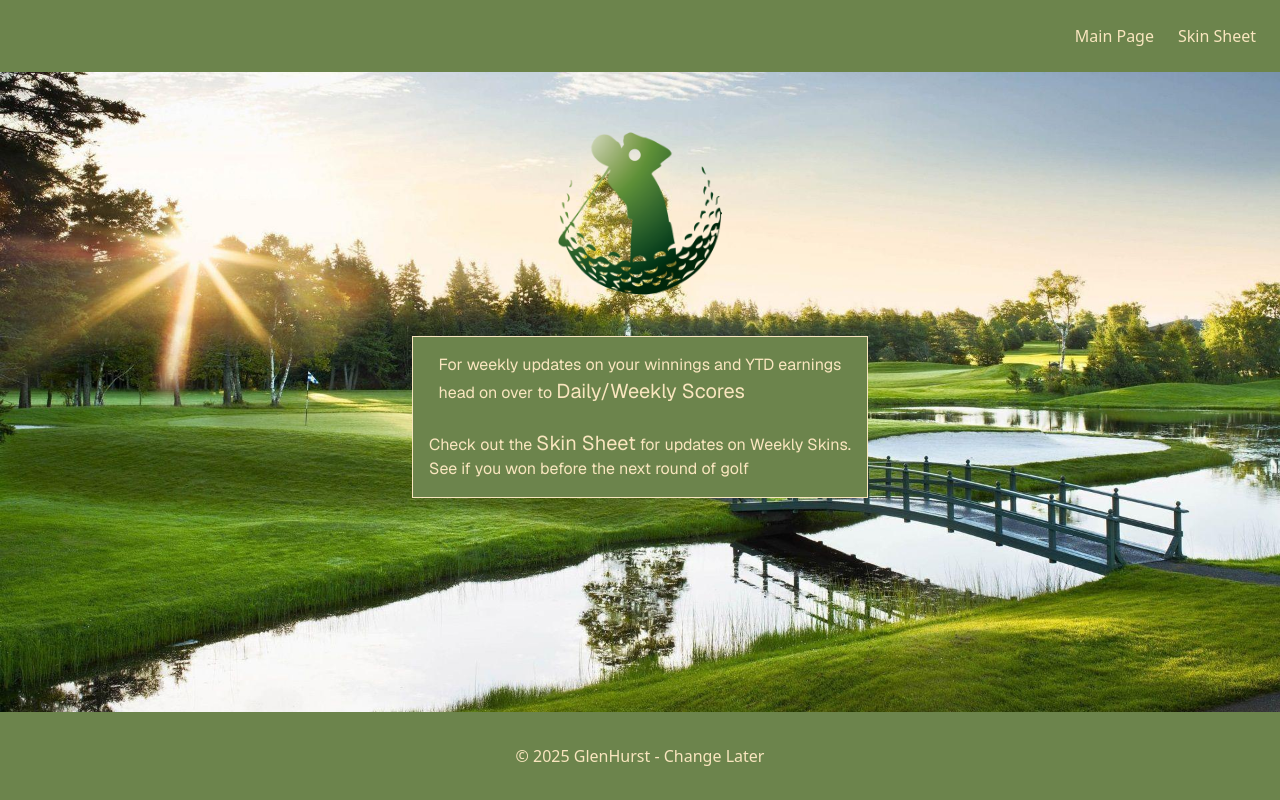
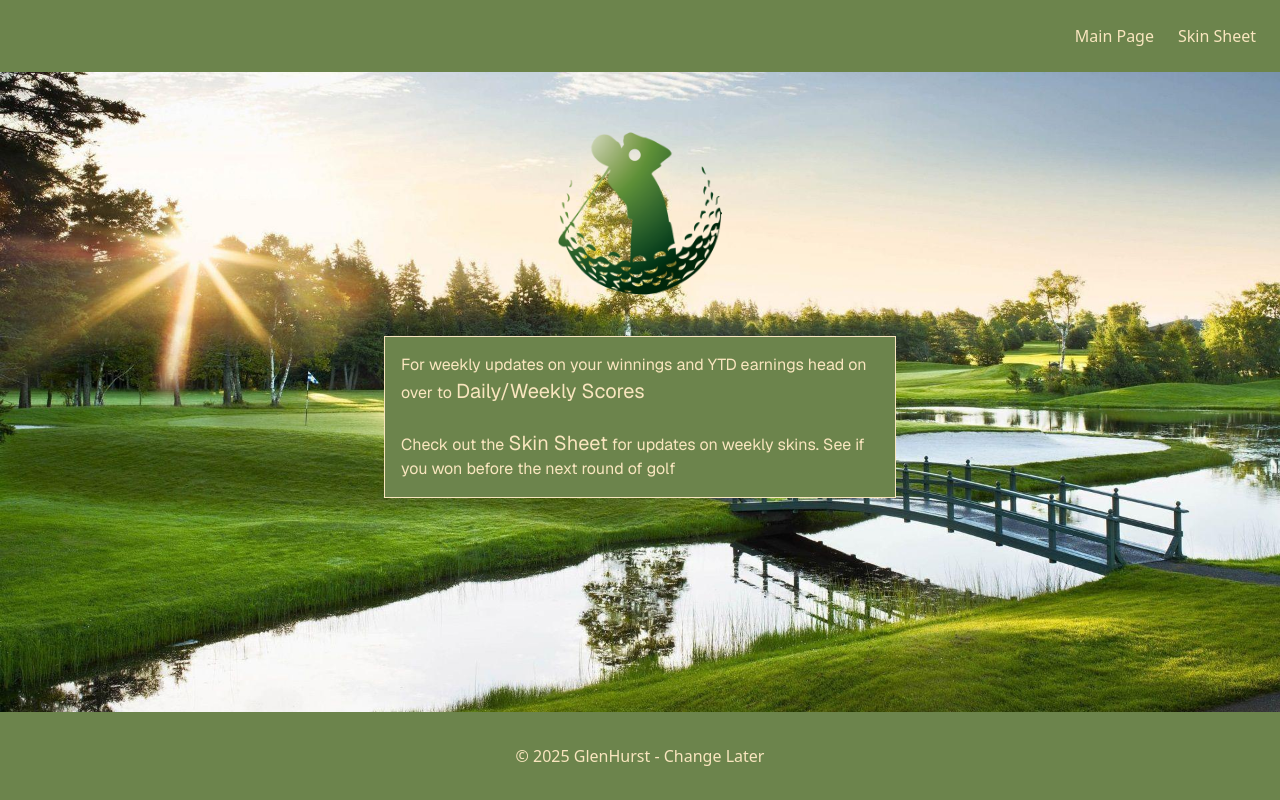
Before and after one commit to BrownJason/glenhurst_golf, a Next.js app: page / in a window 1280 px wide. Built offline with nearby package versions, Linux system fonts and the light colour scheme.

Commit message:
Fixed text spcaing issue

```diff
--- a/src/app/page.tsx
+++ b/src/app/page.tsx
@@ -19,22 +19,20 @@ export default function Home() {
           <div className="flex flex-col justify-center items-center w-full">
             <Image src="/Golf-PNG-File.png" alt="Next.js logo" width={180} height={58} priority />
           </div>
-          <div className="flex flex-col justify-center items-center bg-[#6c844c] text-[#f9e6bf] border-[#f9e6bf] border rounded-xl p-4">
-            <p>
-              For weekly updates on your winnings and YTD earnings <br />
-              head on over to{" "}
+          <div className="flex flex-col justify-center items-center md:w-128 bg-[#6c844c] text-[#f9e6bf] border-[#f9e6bf] border rounded-xl p-4">
+            <p className="text-pretty">
+              For weekly updates on your winnings and YTD earnings head on over to{" "}
               <Link href="/" className="text-xl hover:text-[#9caca7]">
                 Daily/Weekly Scores
               </Link>
             </p>
             <br />
-            <p>
+            <p className="text-pretty">
               Check out the{" "}
               <Link href={"/skinsheet?week=" + getNextSaturday()} className="text-xl hover:text-[#9caca7]">
                 Skin Sheet
               </Link>{" "}
-              for updates on Weekly Skins. <br />
-              See if you won before the next round of golf
+              for updates on weekly skins. See if you won before the next round of golf
             </p>
           </div>
         </main>
```
